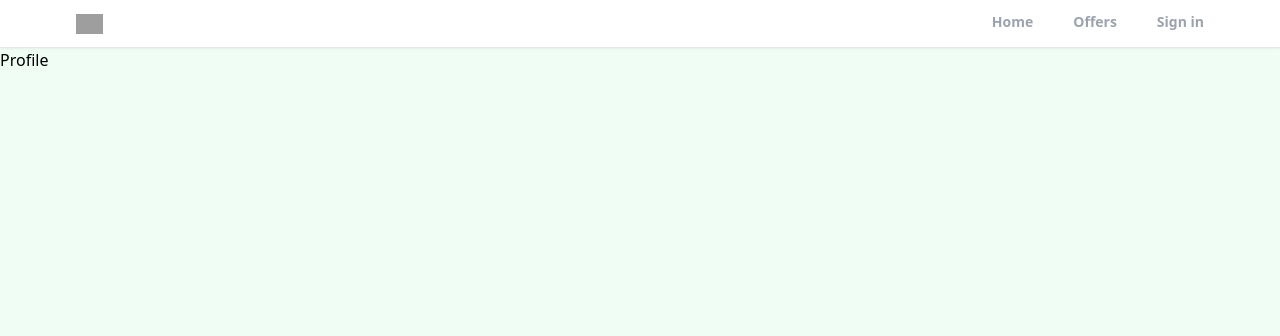
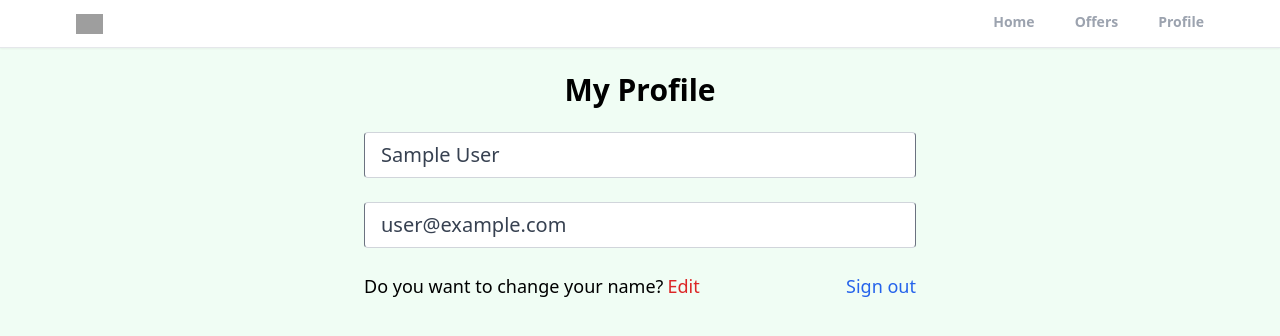
Before and after one commit to NueltCodes/realtor-clone-react, a React (Create React App) app: page /profile in a window 1280 px wide. Shown: the top 336 px of the page. Built offline with nearby package versions, Linux system fonts and the light colour scheme; no server answers; sample sign-in values are in the browser's storage; grey boxes are pictures that could not be loaded.

Commit message:
modified the signUp, signIn, forgotPassword and created the hook with the privateRoute and a profile page

```diff
--- a/src/App.js
+++ b/src/App.js
@@ -10,6 +10,7 @@ import ForgotPassword from "./pages/ForgotPassword";
 import SignIn from "./pages/SignIn";
 import { ToastContainer } from "react-toastify";
 import "react-toastify/dist/ReactToastify.css";
+import PrivateRoutes from "./components/PrivateRoutes";
 
 function App() {
   return (
@@ -18,7 +19,9 @@ function App() {
         <Header />
         <Routes>
           <Route path="/" element={<Home />} />
-          <Route path="/profile" element={<Profile />} />
+          <Route path="/profile" element={<PrivateRoutes />}>
+            <Route path="/profile" element={<Profile />} />
+          </Route>
           <Route path="/sign-in" element={<SignIn />} />
           <Route path="/sign-up" element={<SignUp />} />
           <Route path="/forgot-password" element={<ForgotPassword />} />
--- a/src/components/Header.jsx
+++ b/src/components/Header.jsx
@@ -1,12 +1,26 @@
-import React from "react";
+import { getAuth, onAuthStateChanged } from "firebase/auth";
+import React, { useEffect, useState } from "react";
 import { useLocation, useNavigate } from "react-router";
 
 const Header = () => {
   const navigate = useNavigate();
   const location = useLocation();
+  const [pageState, setPageState] = useState("sign in");
+  const auth = getAuth();
+
+  useEffect(() => {
+    onAuthStateChanged(auth, (user) => {
+      if (user) {
+        setPageState("Profile");
+      } else {
+        setPageState("Sign in");
+      }
+    });
+  }, [auth]);
+
   // const route = useRoutes();
-  const pathMatchRoute = (rout) => {
-    if (rout === location.pathname) {
+  const pathMatchRoute = (route) => {
+    if (route === location.pathname) {
       return true;
     }
   };
@@ -43,12 +57,12 @@ const Header = () => {
             </li>
             <li
               className={`cursor-pointer py-3 text-sm font-semibold text-gray-400 border-b-[3px] border-b-transparent ${
-                pathMatchRoute("/sign-in") &&
+                (pathMatchRoute("/sign-in") || pathMatchRoute("/profile")) &&
                 "text-black border-b-red-500 transition duration-700 ease-in-out"
               }`}
-              onClick={() => navigate("/sign-in")}
+              onClick={() => navigate("/profile")}
             >
-              Sign in
+              {pageState}
             </li>
           </ul>
         </div>
--- /dev/null
+++ b/src/components/PrivateRoutes.jsx
@@ -0,0 +1,13 @@
+import React from "react";
+import { Navigate, Outlet } from "react-router-dom";
+import { useAuthStatus } from "../hooks/useAuthStatus";
+
+const PrivateRoutes = () => {
+  const { loggedIn, checkingStatus } = useAuthStatus();
+  if (checkingStatus) {
+    return <h1>Loading....</h1>;
+  }
+  return loggedIn ? <Outlet /> : <Navigate to="/sign-in" />;
+};
+
+export default PrivateRoutes;
--- /dev/null
+++ b/src/hooks/useAuthStatus.jsx
@@ -0,0 +1,21 @@
+import { getAuth, onAuthStateChanged } from "firebase/auth";
+import React, { useEffect, useState } from "react";
+
+export const useAuthStatus = () => {
+  const [loggedIn, setLoggedIn] = useState(false);
+  const [checkingStatus, setCheckingStatus] = useState(true);
+
+  useEffect(() => {
+    const auth = getAuth();
+    onAuthStateChanged(auth, (user) => {
+      if (user) {
+        setLoggedIn(true);
+      }
+      setCheckingStatus(false);
+    });
+  }, []);
+
+  return { loggedIn, checkingStatus };
+};
+
+// export default useAuthStatus;
--- a/src/pages/ForgotPassword.jsx
+++ b/src/pages/ForgotPassword.jsx
@@ -1,10 +1,24 @@
+import { getAuth, sendPasswordResetEmail } from "firebase/auth";
 import React, { useState } from "react";
 import { Link } from "react-router-dom";
+import { toast } from "react-toastify";
 import OAuth from "../components/OAuth";
 
 const Forgotpasword = () => {
   const [email, setEmail] = useState("");
-
+  const forgotPassword = async (e) => {
+    e.preventDefault();
+    try {
+      const auth = getAuth();
+      await sendPasswordResetEmail(auth, email);
+      toast.success("Email was sent");
+    } catch (error) {
+      toast.error("wrong email address");
+      if (email.length < 1) {
+        toast.error("field must not be empty");
+      }
+    }
+  };
   return (
     <section>
       <h1 className="text-3xl text-center mt-6 font-bold">Forgot Password</h1>
@@ -17,7 +31,7 @@ const Forgotpasword = () => {
           />
         </div>
         <div className="w-full md:w-[67%] lg:w-[40%] lg:ml-20">
-          <form>
+          <form onSubmit={forgotPassword}>
             <input
               type="email"
               id="email"
--- a/src/pages/Profile.jsx
+++ b/src/pages/Profile.jsx
@@ -1,7 +1,102 @@
-import React from "react";
+import { getAuth, updateProfile } from "firebase/auth";
+import { doc, updateDoc } from "firebase/firestore";
+import React, { useState } from "react";
+import { useNavigate } from "react-router-dom";
+import { toast } from "react-toastify";
+import { db } from "../firebase";
 
 const Profile = () => {
-  return <div>Profile</div>;
+  const auth = getAuth();
+  const navigate = useNavigate();
+  const [formData, setFormData] = useState({
+    name: auth.currentUser.displayName,
+    email: auth.currentUser.email,
+  });
+  const [changeDetail, setChangeDetail] = useState(false);
+  const onChange = (e) => {
+    setFormData((prevState) => ({
+      ...prevState,
+      [e.target.id]: e.target.value,
+    }));
+  };
+  const { name, email } = formData;
+
+  const onLogOut = () => {
+    auth.signOut();
+    navigate("/");
+  };
+
+  const onSubmit = async () => {
+    try {
+      if (auth.currentUser.displayName !== name) {
+        // we are updating the display in firebase auth
+        await updateProfile(auth.currentUser, {
+          displayName: name,
+        });
+        // now we update the name in the fireStore
+        const docRef = doc(db, "users", auth.currentUser.uid);
+        await updateDoc(docRef, {
+          name,
+        });
+      }
+      toast.success("Profile details updated");
+    } catch (error) {
+      toast.error("could not update the profile details");
+    }
+  };
+  return (
+    <>
+      <section className="max-w-6xl mx-auto flex flex-col justify-center items-center">
+        <h1 className="text-3xl text-center mt-6 font-bold">My Profile</h1>
+        <div className="w-full md:w-[50%] mt-6 px-3">
+          <form>
+            {/* name input */}
+            <input
+              type="text"
+              id="name"
+              value={name}
+              disabled={!changeDetail}
+              onChange={onChange}
+              className={`w-full px-4 py-2 mb-6 text-xl text-gray-700 bg-white border border-y-gray-300 rounded transition duration-500 ease-in-out ${
+                changeDetail && "bg-red-200 focus:bg-green-100"
+              }`}
+            />
+
+            {/* email input */}
+            <input
+              type="email"
+              id="email"
+              value={email}
+              disabled
+              className="w-full px-4 py-2 mb-6 text-xl text-gray-700 bg-white border border-y-gray-300 rounded transition ease-in-out"
+            />
+
+            <div className="flex justify-between whitespace-nowrap text-sm sm:text-lg mb-6">
+              <p className="flex items-center">
+                Do you want to change your name?
+                <span
+                  onClick={() => {
+                    // eslint-disable-next-line no-undef
+                    changeDetail && onSubmit();
+                    setChangeDetail((prevState) => !prevState);
+                  }}
+                  className="ml-1 text-red-600 hover:text-red-700 transition ease-in-out duration-200 cursor-pointer"
+                >
+                  {changeDetail ? "Apply Change" : "Edit"}
+                </span>
+              </p>
+              <p
+                onClick={onLogOut}
+                className="text-blue-600 hover:text-blue-800 transition duration-200 ease-in-out cursor-pointer"
+              >
+                Sign out
+              </p>
+            </div>
+          </form>
+        </div>
+      </section>
+    </>
+  );
 };
 
 export default Profile;
--- a/src/pages/SignIn.jsx
+++ b/src/pages/SignIn.jsx
@@ -1,9 +1,12 @@
+import { getAuth, signInWithEmailAndPassword } from "firebase/auth";
 import React, { useState } from "react";
 import { AiFillEyeInvisible, AiFillEye } from "react-icons/ai";
-import { Link } from "react-router-dom";
+import { Link, useNavigate } from "react-router-dom";
+import { toast } from "react-toastify";
 import OAuth from "../components/OAuth";
 
 const SignIn = () => {
+  const navigate = useNavigate();
   const [showPassword, setShowPassword] = useState(false);
   const [formData, setFormData] = useState({
     email: "",
@@ -17,6 +20,23 @@ const SignIn = () => {
     }));
   };
   const { email, password } = formData;
+
+  const onSignIn = async (e) => {
+    e.preventDefault();
+    try {
+      const auth = getAuth();
+      const userCredential = await signInWithEmailAndPassword(
+        auth,
+        email,
+        password
+      );
+      if (userCredential.user) {
+        navigate("/");
+      }
+    } catch (error) {
+      toast.error("wrong user credential");
+    }
+  };
   return (
     <section>
       <h1 className="text-3xl text-center mt-6 font-bold">Sign In</h1>
@@ -29,11 +49,12 @@ const SignIn = () => {
           />
         </div>
         <div className="w-full md:w-[67%] lg:w-[40%] lg:ml-20">
-          <form>
+          <form onSubmit={onSignIn}>
             <input
               type="email"
               id="email"
               value={email}
+              required
               onChange={onChange}
               placeholder="Email Address"
               className="w-full px-4 py-2 mb-6 text-xl text-gray-700 bg-white border-gray-300 rounded transition ease-in-out"
@@ -44,6 +65,7 @@ const SignIn = () => {
                 type={showPassword ? "text" : "password"}
                 id="password"
                 value={password}
+                required
                 onChange={onChange}
                 placeholder="Password"
                 className="w-full px-4 py-2 text-xl text-gray-700 bg-white border-gray-300 rounded transition ease-in-out"
--- a/src/pages/SignUp.jsx
+++ b/src/pages/SignUp.jsx
@@ -26,7 +26,7 @@ const SignUp = () => {
   };
   const { name, email, password } = formData;
 
-  const onSubmit = async (e) => {
+  const onSignUp = async (e) => {
     e.preventDefault();
 
     try {
@@ -49,13 +49,9 @@ const SignUp = () => {
       await setDoc(doc(db, "users", user.uid), formDataCopy);
       navigate("/");
       toast.success("Sign up was successful");
-      console.log(user);
     } catch (error) {
       toast.error("something wrong");
 
-      if ((name, email, password < 1)) {
-        toast.error("fields must not be empty");
-      }
       if (password.length < 6) {
         toast.error("password must not be less than 6 keys");
       }
@@ -73,11 +69,12 @@ const SignUp = () => {
           />
         </div>
         <div className="w-full md:w-[67%] lg:w-[40%] lg:ml-20">
-          <form onSubmit={onSubmit}>
+          <form onSubmit={onSignUp}>
             <input
               type="text"
               id="name"
               value={name}
+              required
               onChange={onChange}
               placeholder="Full name"
               className="w-full px-4 placeholder:text-gray-400 py-2 mb-6 text-xl text-gray-700 bg-white border-gray-300 rounded transition ease-in-out"
@@ -87,6 +84,7 @@ const SignUp = () => {
               type="email"
               id="email"
               value={email}
+              required
               onChange={onChange}
               placeholder="Email Address"
               className="w-full px-4 py-2 mb-6 text-xl text-gray-700 bg-white border-gray-300 rounded transition ease-in-out"
@@ -97,6 +95,7 @@ const SignUp = () => {
                 type={showPassword ? "text" : "password"}
                 id="password"
                 value={password}
+                required
                 onChange={onChange}
                 placeholder="Password"
                 className="w-full px-4 py-2 text-xl text-gray-700 bg-white border-gray-300 rounded transition ease-in-out"
```
